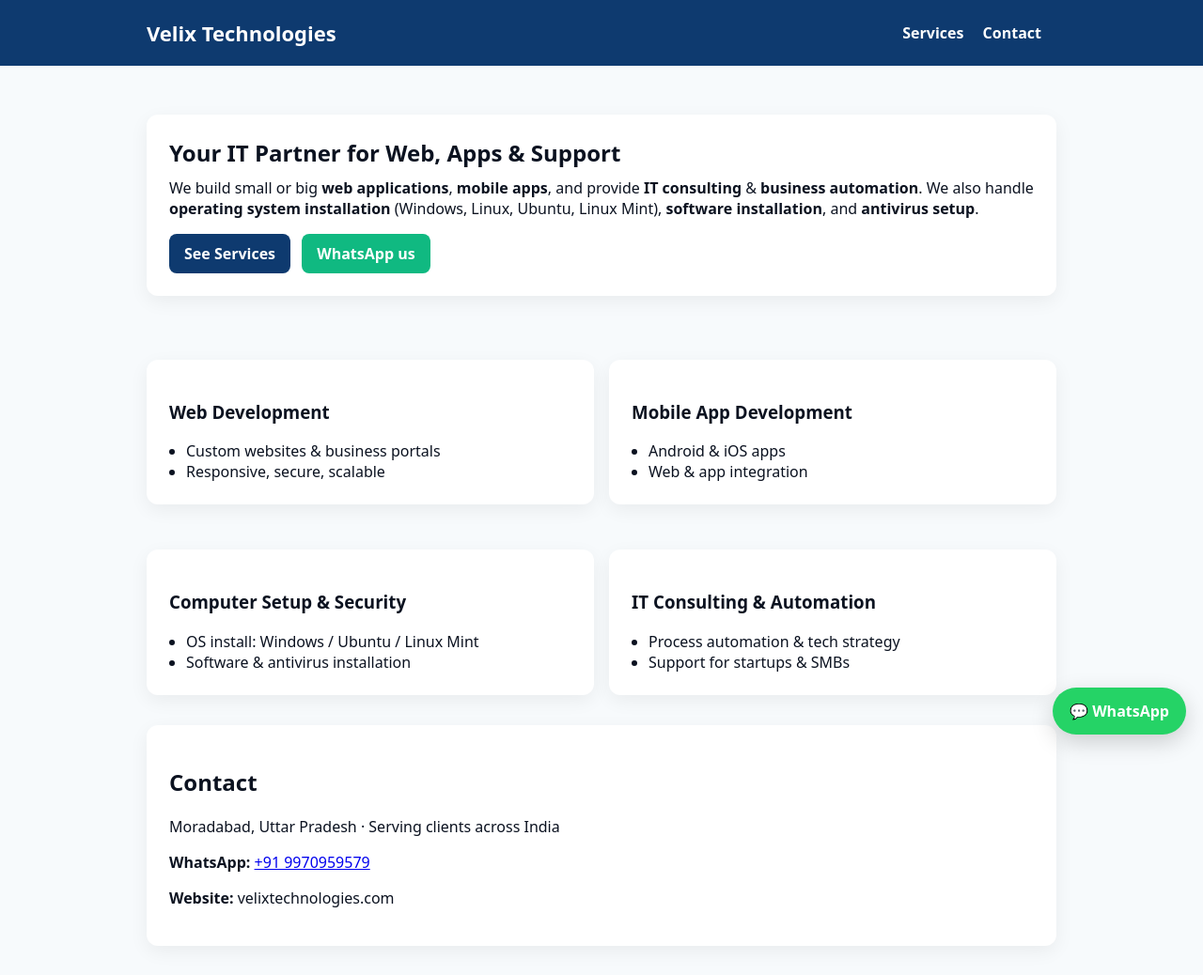
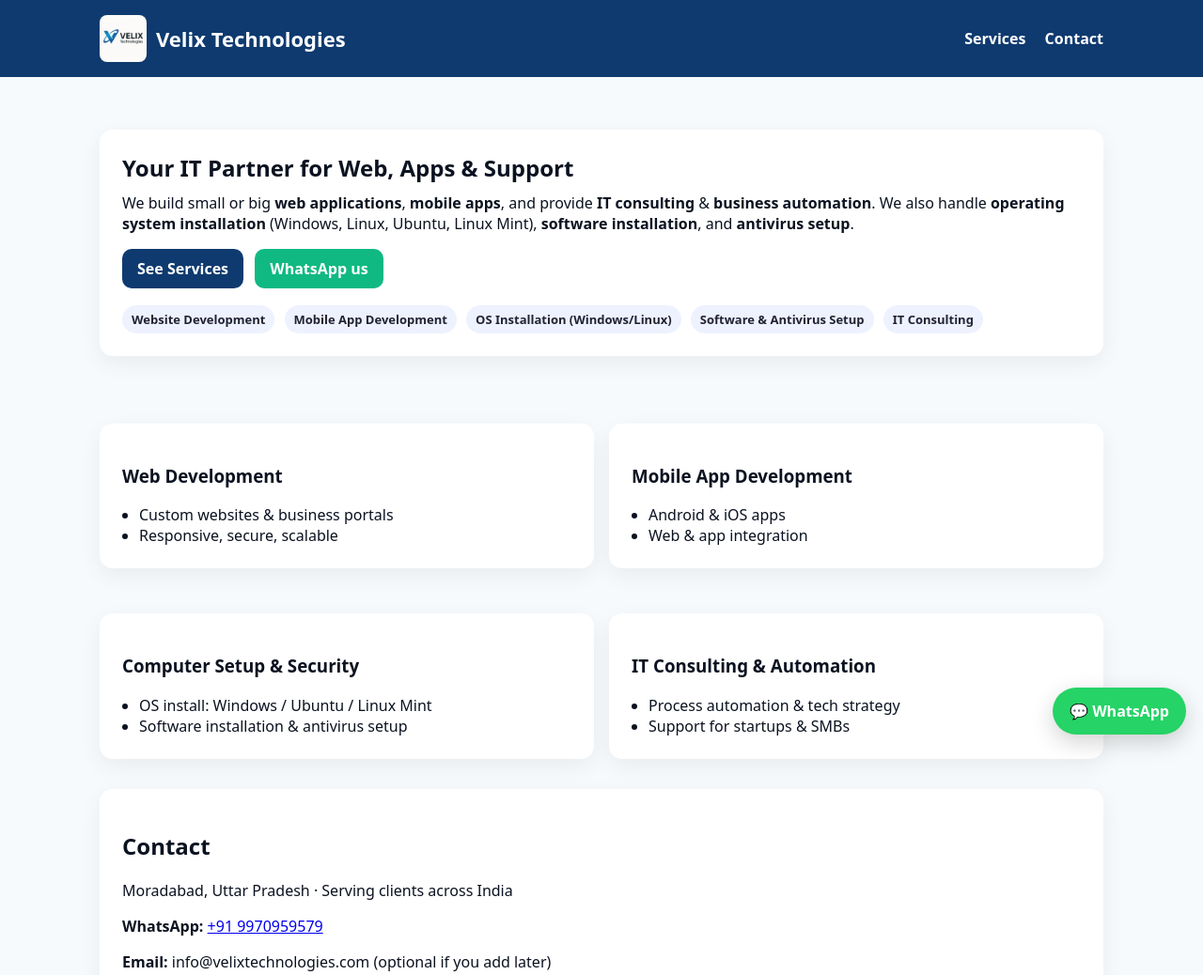
Before and after one commit to prashantchhatri/velix_technologies, a plain HTML site: page index.html in a window 1280 px wide. Shown: the top 1038 px of the page at 94% size. Drawn offline with Linux system fonts and the light colour scheme.

Commit message:
logp path changed

```diff
--- a/index.html
+++ b/index.html
@@ -1,29 +1,183 @@
 <!doctype html>
 <html lang="en">
+
 <head>
   <meta charset="utf-8" />
   <meta name="viewport" content="width=device-width,initial-scale=1" />
-  <title>Velix Technologies – IT Services in Moradabad</title>
-  <meta name="description" content="Velix Technologies: Web development, mobile apps, IT consulting, OS/software/antivirus installation in Moradabad.">
+  <title>Velix Technologies – Web & App Development, IT Services in Moradabad</title>
+  <meta name="description"
+    content="Velix Technologies: web development, mobile apps, IT consulting, OS/software/antivirus installation. Moradabad-based, serving clients across India.">
+
+  <!-- Favicon / Logo -->
+  <link rel="icon" type="image/png" href="/assets/img/logo.jpg?v=2">
+
   <style>
-    :root{--brand:#0e3a6f;--ink:#0b1220}
-    *{box-sizing:border-box} body{margin:0;font-family:system-ui,Segoe UI,Roboto,Inter,Arial;background:#f7fafc;color:var(--ink)}
-    header{background:var(--brand);color:#fff;padding:20px}
-    .wrap{max-width:1000px;margin:0 auto;padding:0 16px}
-    .hero{padding:36px 0}
-    .card{background:#fff;border-radius:12px;padding:24px;box-shadow:0 6px 20px rgba(0,0,0,.06);margin:16px 0}
-    .grid{display:grid;gap:16px} @media(min-width:800px){.grid{grid-template-columns:repeat(2,1fr)}}
-    .btn{display:inline-block;background:var(--brand);color:#fff;padding:10px 16px;border-radius:8px;text-decoration:none;font-weight:700}
-    .wa{position:fixed;right:18px;bottom:18px;background:#25D366;color:#fff;border-radius:999px;padding:14px 18px;text-decoration:none;font-weight:700;box-shadow:0 8px 24px rgba(0,0,0,.18)}
-    ul{margin:0;padding-left:18px}
-    nav a{color:#fff;text-decoration:none;margin-right:16px;font-weight:600}
-    footer{padding:24px 0;color:#556}
+    :root {
+      --brand: #0e3a6f;
+      --ink: #0b1220
+    }
+
+    * {
+      box-sizing: border-box
+    }
+
+    body {
+      margin: 0;
+      font-family: system-ui, Segoe UI, Roboto, Inter, Arial, sans-serif;
+      background: #f7fafc;
+      color: var(--ink)
+    }
+
+    header {
+      background: var(--brand);
+      color: #fff;
+      padding: 16px 0
+    }
+
+    .wrap {
+      max-width: 1100px;
+      margin: 0 auto;
+      padding: 0 16px
+    }
+
+    .row {
+      display: flex;
+      justify-content: space-between;
+      align-items: center;
+      flex-wrap: wrap;
+      gap: 12px
+    }
+
+    .brand {
+      display: flex;
+      align-items: center;
+      gap: 10px
+    }
+
+    .brand img {
+      width: 50px;
+      height: 50px;
+      border-radius: 8px;
+      object-fit: cover
+    }
+
+    .brand .name {
+      font-size: 22px;
+      font-weight: 800
+    }
+
+    nav a {
+      color: #fff;
+      text-decoration: none;
+      margin-left: 16px;
+      font-weight: 600
+    }
+
+    .hero {
+      padding: 40px 0
+    }
+
+    .card {
+      background: #fff;
+      border-radius: 14px;
+      padding: 24px;
+      box-shadow: 0 8px 24px rgba(0, 0, 0, .06);
+      margin: 16px 0
+    }
+
+    .grid {
+      display: grid;
+      gap: 16px
+    }
+
+    @media(min-width:880px) {
+      .grid {
+        grid-template-columns: repeat(2, 1fr)
+      }
+    }
+
+    .btn {
+      display: inline-block;
+      background: var(--brand);
+      color: #fff;
+      padding: 10px 16px;
+      border-radius: 10px;
+      text-decoration: none;
+      font-weight: 700
+    }
+
+    .btn.alt {
+      background: #10b981
+    }
+
+    .wa {
+      position: fixed;
+      right: 18px;
+      bottom: 18px;
+      background: #25D366;
+      color: #fff;
+      border-radius: 999px;
+      padding: 14px 18px;
+      text-decoration: none;
+      font-weight: 700;
+      box-shadow: 0 8px 24px rgba(0, 0, 0, .18)
+    }
+
+    ul {
+      margin: 0;
+      padding-left: 18px
+    }
+
+    footer {
+      padding: 26px 0;
+      color: #556;
+      text-align: center
+    }
+
+    .pill {
+      display: inline-block;
+      background: #eef2ff;
+      color: #223;
+      padding: 6px 10px;
+      border-radius: 999px;
+      margin: 4px 6px 0 0;
+      font-weight: 600;
+      font-size: 13px
+    }
   </style>
+
+  <!-- LocalBusiness schema -->
+  <script type="application/ld+json">
+  {
+    "@context":"https://schema.org",
+    "@type":"LocalBusiness",
+    "name":"Velix Technologies",
+    "image":"https://www.velixtechnologies.com/assets/img/logo.jpg",
+    "url":"https://www.velixtechnologies.com",
+    "telephone":"+919970959579",
+    "address":{
+      "@type":"PostalAddress",
+      "addressLocality":"Moradabad",
+      "addressRegion":"UP",
+      "postalCode":"244001",
+      "addressCountry":"IN"
+    },
+    "areaServed":"India",
+    "sameAs":[
+      "https://wa.me/919970959579"
+    ]
+  }
+  </script>
 </head>
+
 <body>
+  <!-- HEADER -->
   <header>
-  <div class="wrap" style="display:flex;justify-content:space-between;align-items:center;gap:12px;flex-wrap:wrap">
-    <div style="font-size:22px;font-weight:800">Velix Technologies</div>
+    <div class="wrap row">
+      <div class="brand">
+        <img src="/assets/img/logo.jpg?v=2" alt="Velix Technologies logo">
+        <div class="name">Velix Technologies</div>
+      </div>
       <nav>
         <a href="#services">Services</a>
         <a href="#contact">Contact</a>
@@ -31,7 +185,9 @@
     </div>
   </header>
 
+  <!-- MAIN -->
   <main class="wrap">
+    <!-- HERO -->
     <section class="hero">
       <div class="card">
         <h1 style="margin:0 0 10px">Your IT Partner for Web, Apps & Support</h1>
@@ -42,11 +198,20 @@
           <b>software installation</b>, and <b>antivirus setup</b>.
         </p>
         <a class="btn" href="#services">See Services</a>
-      <a class="btn" style="background:#10b981;margin-left:8px" target="_blank"
-         href="https://wa.me/919970959579?text=Hi%20Velix%20Technologies%2C%20I%20have%20a%20requirement.">WhatsApp us</a>
+        <a class="btn alt" style="margin-left:8px" target="_blank"
+          href="https://wa.me/919970959579?text=Hi%20Velix%20Technologies%2C%20I%20have%20a%20requirement.">WhatsApp
+          us</a>
+        <div style="margin-top:14px">
+          <span class="pill">Website Development</span>
+          <span class="pill">Mobile App Development</span>
+          <span class="pill">OS Installation (Windows/Linux)</span>
+          <span class="pill">Software & Antivirus Setup</span>
+          <span class="pill">IT Consulting</span>
+        </div>
       </div>
     </section>
 
+    <!-- SERVICES -->
     <section id="services" class="grid">
       <div class="card">
         <h3>Web Development</h3>
@@ -66,7 +231,7 @@
         <h3>Computer Setup & Security</h3>
         <ul>
           <li>OS install: Windows / Ubuntu / Linux Mint</li>
-        <li>Software & antivirus installation</li>
+          <li>Software installation & antivirus setup</li>
         </ul>
       </div>
       <div class="card">
@@ -78,20 +243,26 @@
       </div>
     </section>
 
+    <!-- CONTACT -->
     <section id="contact" class="card">
       <h2>Contact</h2>
       <p>Moradabad, Uttar Pradesh · Serving clients across India</p>
-    <p><b>WhatsApp:</b> <a target="_blank" rel="noopener" href="https://wa.me/919970959579">+91 9970959579</a></p>
+      <p><b>WhatsApp:</b> <a target="_blank" rel="noopener"
+          href="https://wa.me/919970959579">+91 9970959579</a></p>
+      <p><b>Email:</b> info@velixtechnologies.com (optional if you add later)</p>
       <p><b>Website:</b> velixtechnologies.com</p>
     </section>
   </main>
 
+  <!-- WHATSAPP FLOAT -->
   <a class="wa" target="_blank" rel="noopener"
     href="https://wa.me/919970959579?text=Hi%20Velix%20Technologies%2C%20I%20need%20assistance.">💬 WhatsApp</a>
 
+  <!-- FOOTER -->
   <footer>
     <div class="wrap">© <span id="y"></span> Velix Technologies · Moradabad</div>
   </footer>
-<script>document.getElementById('y').textContent=new Date().getFullYear()</script>
+
+  <script>document.getElementById('y').textContent = new Date().getFullYear()</script>
 </body>
 </html>
```
Also changed, not shown: assets/img/logo.jpg (renamed from velix.jpeg). Lines whose indentation alone changed are shown as unchanged.
